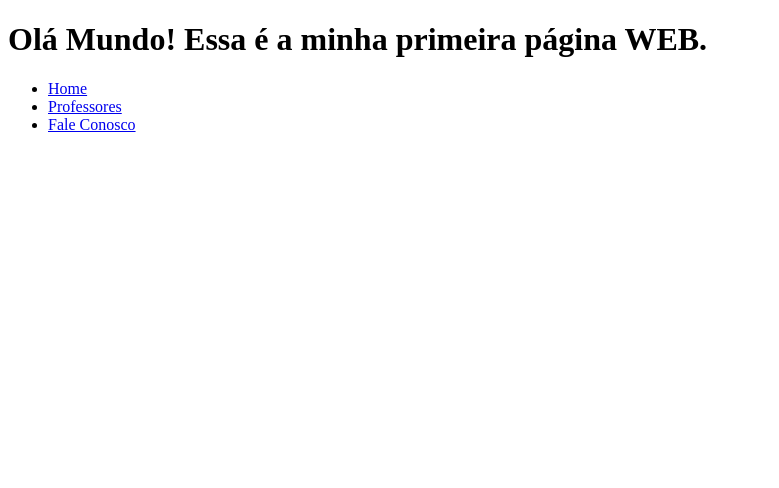
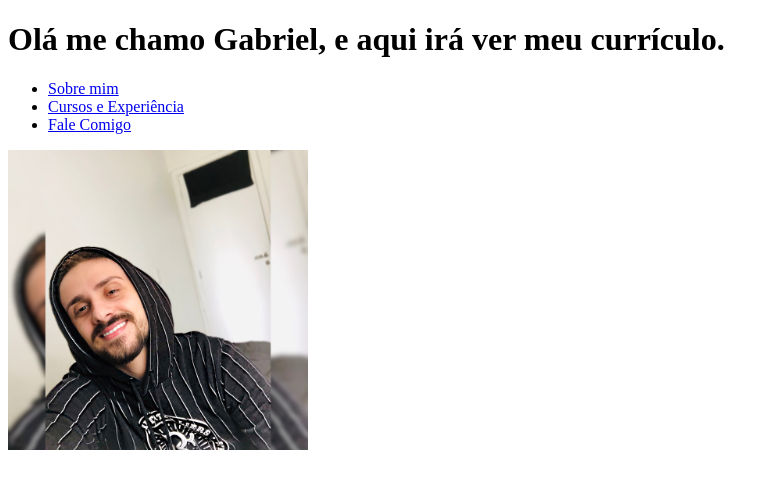
Before and after one commit to Zurceel/devaria-aula-HTML-2023, a plain HTML site: page index.html in a window 1280 px wide. Shown: the whole page, without its empty margins (0-779 px from the left). Drawn offline with Linux system fonts and the light colour scheme.

Commit message:
Criação da main

```diff
--- a/index.html
+++ b/index.html
@@ -1,19 +1,27 @@
 <!DOCTYPE html>
 <html lang="pt-BR">
+
 <head>
-        <meta charset="utf-8"/>
-        <title>Olá Mundo!</title>
+    <meta charset="utf-8" />
+    <title>Gabriel da Cruz</title>
 </head>
+
 <body>
     <header>
-            <h1>Olá Mundo! Essa é a minha primeira página WEB.</h1>
+        <h1>Olá me chamo Gabriel, e aqui irá ver meu currículo.</h1>
         <nav>
             <ul>
-                    <li><a href="Home.html">Home</a></li>
-                    <li><a href="Professores.html">Professores</a></li>
-                    <li><a href="conosco.html">Fale Conosco</a></li>
+                <li><a href="SobreMim.html">Sobre mim</a></li>
+                <li><a href="CursoExperiencia.html">Cursos e Experiência</a></li>
+                <li><a href="FaleComigo.html">Fale Comigo</a></li>
             </ul>
         </nav>
     </header>
+    <main>
+        <section>
+            <img src="Fotos/minhafoto.JPG" width="300px" alt="Esse sou eu Gabriel" />
+        </section>
+    </main>
 </body>
+
 </html>
```
Also changed, not shown: Fotos/minhafoto.JPG (added). Lines whose indentation alone changed are shown as unchanged.
